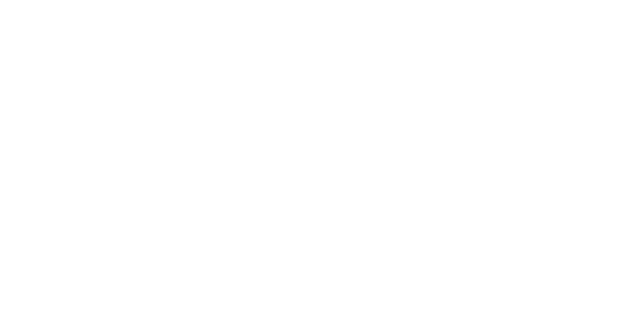
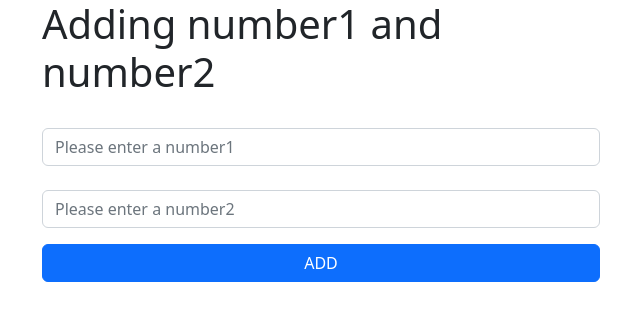
Before and after one commit to NyiNyiLwinZinHtet/js-course, a website: page index.html in a window 1280 px wide. Shown: the whole page, without its empty margins (319-959 px from the left). Drawn offline with nearby package versions, Linux system fonts and the light colour scheme.

Commit message:
add index.html

```diff
--- a/index.html
+++ b/index.html
@@ -5,8 +5,33 @@
     <meta http-equiv="X-UA-Compatible" content="IE=edge">
     <meta name="viewport" content="width=device-width, initial-scale=1.0">
     <title>Document</title>
+    <link rel="stylesheet" href="node_modules/bootstrap/dist/css/bootstrap.css">
 </head>
 <body>
+    <script src="https://cdn.jsdelivr.net/npm/@popperjs/core@2.11.5/dist/umd/popper.min.js" integrity="sha384-Xe+8cL9oJa6tN/veChSP7q+mnSPaj5Bcu9mPX5F5xIGE0DVittaqT5lorf0EI7Vk" crossorigin="anonymous"></script>
+    <script src="node_modules/bootstrap/dist/js/bootstrap.js"></script>
+
+<div class="container">
+
+
+     <form id="add-num" class="w-50 m-auto">
+        <h1>Adding number1 and number2</h1>
+
+        <div class="mb-3">
+            <label class="form-label" for="num1"></label>
+            <input id="num1" type="number" class="form-control" placeholder="Please enter a number1" />
+            <label class="form-label" for="num2"></label>
+            <input id="num2" type="number" class="form-control" placeholder="Please enter a number2" />
+        </div>
+
+        <div class="d-grid">
+            <button class="btn btn-primary" type="button">ADD</button>
+        </div>
+
+
+    </form>
+</div>
+
 
 </body>
 </html>
```
